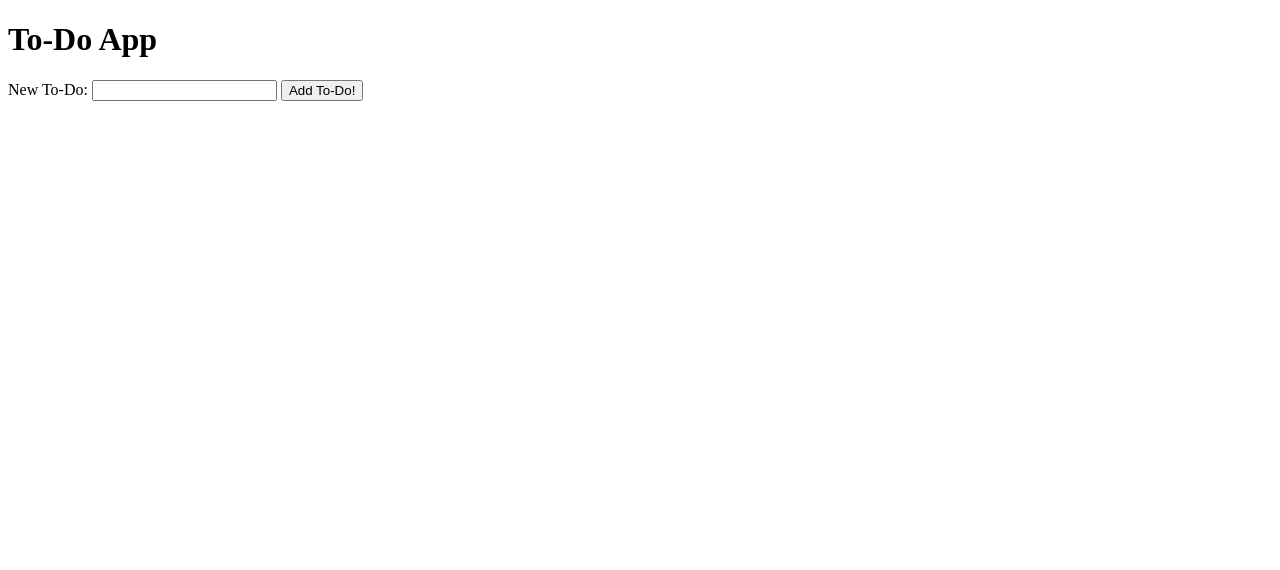
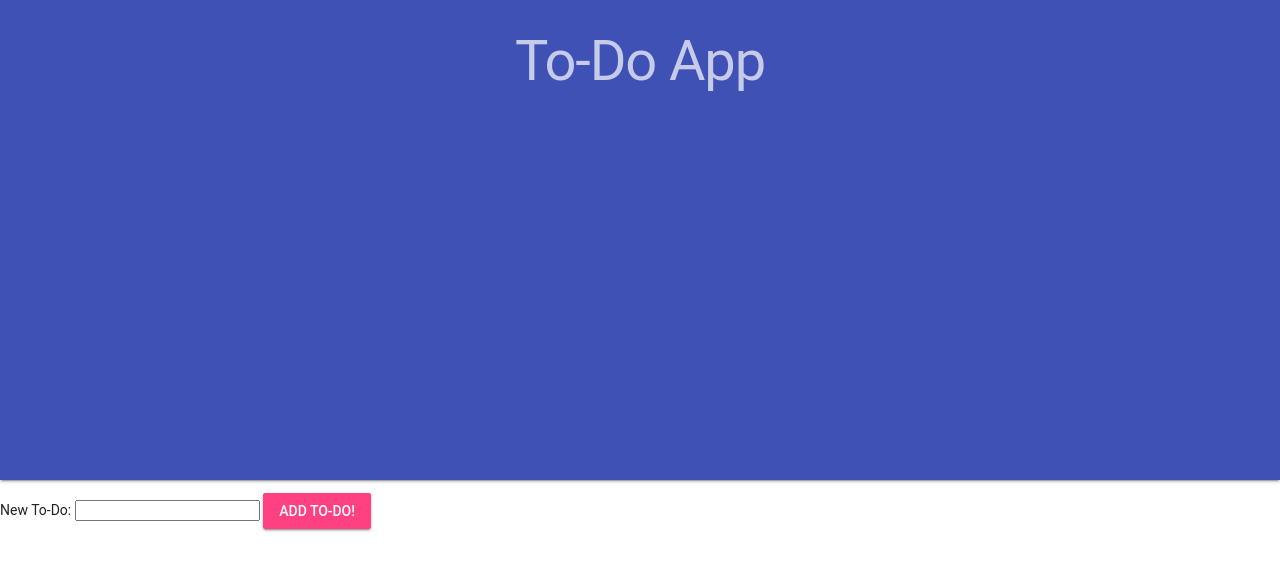
Before and after one commit to jessjzhong/to-do-app, a plain HTML site: page index.html in a window 1280 px wide. Drawn offline with nearby package versions, Linux system fonts and the light colour scheme.

Commit message:
add css style

```diff
--- a/app.js
+++ b/app.js
@@ -17,6 +17,10 @@ function onReady() {
     // set the input's type to checkbox
     checkbox.type = "checkbox";
 
+    // delete button
+    let deleteBtn = document.createElement('button');
+       deleteBtn.textContent = "delete";
+
     // set the title
     newLi.textContent = title;
 
@@ -29,6 +33,11 @@ function onReady() {
     //empty the input
     newToDoText.value = '';
 
+    newLi.appendChild(deleteBtn);
+
+    deleteBtn.addEventListener('click', function(event) {
+      newLi.parentElement.removeChild(newLi);
+    });
   });
  }
 
--- a/index.html
+++ b/index.html
@@ -3,13 +3,22 @@
   <head>
     <meta name="viewport" content="width=device-width, initial-scale=1">
     <title>To-Do App</title>
+    <link rel="stylesheet" href="https://code.getmdl.io/1.3.0/material.indigo-pink.min.css">
+    <script defer src="https://code.getmdl.io/1.3.0/material.min.js"></script>
+
+<!-- Custom Styles -->
+    <link rel="stylesheet" href="styles/main.css">
   </head>
   <body>
-    <h1>To-Do App</h1>
+    <header class="mdl-layout__header mdl-layout__header">
+      <h1>To-Do App</h1>
+    </header>
     <form id="addToDoForm">
-      <label for="newToDoText">New To-Do:</label>
-      <input type="text" id="newToDoText">
-      <button type="submit">Add To-Do!</button>
+        <label for="newToDoText">New To-Do:</label>
+        <input type="text" id="newToDoText">
+        <button class="mdl-button mdl-js-button mdl-button--raised mdl-button--accent" type="submit">
+      Add To-do!
+      </button>
     </form>
       <ul id="toDoList">
       </ul>
--- /dev/null
+++ b/styles/main.css
@@ -0,0 +1,20 @@
+header {
+  height: 60vh;
+  justify-content: center;
+  text-align: center;
+}
+
+body {
+  font-family: 'Roboto', sans-serif;
+}
+
+h1 {
+  color: hsla(0, 0%, 100%, 0.7);
+  font-weight: semi-bold;
+}
+
+form {
+  padding-top: 1%;
+  /* text-align: center;
+  margin: auto; */
+}
```
